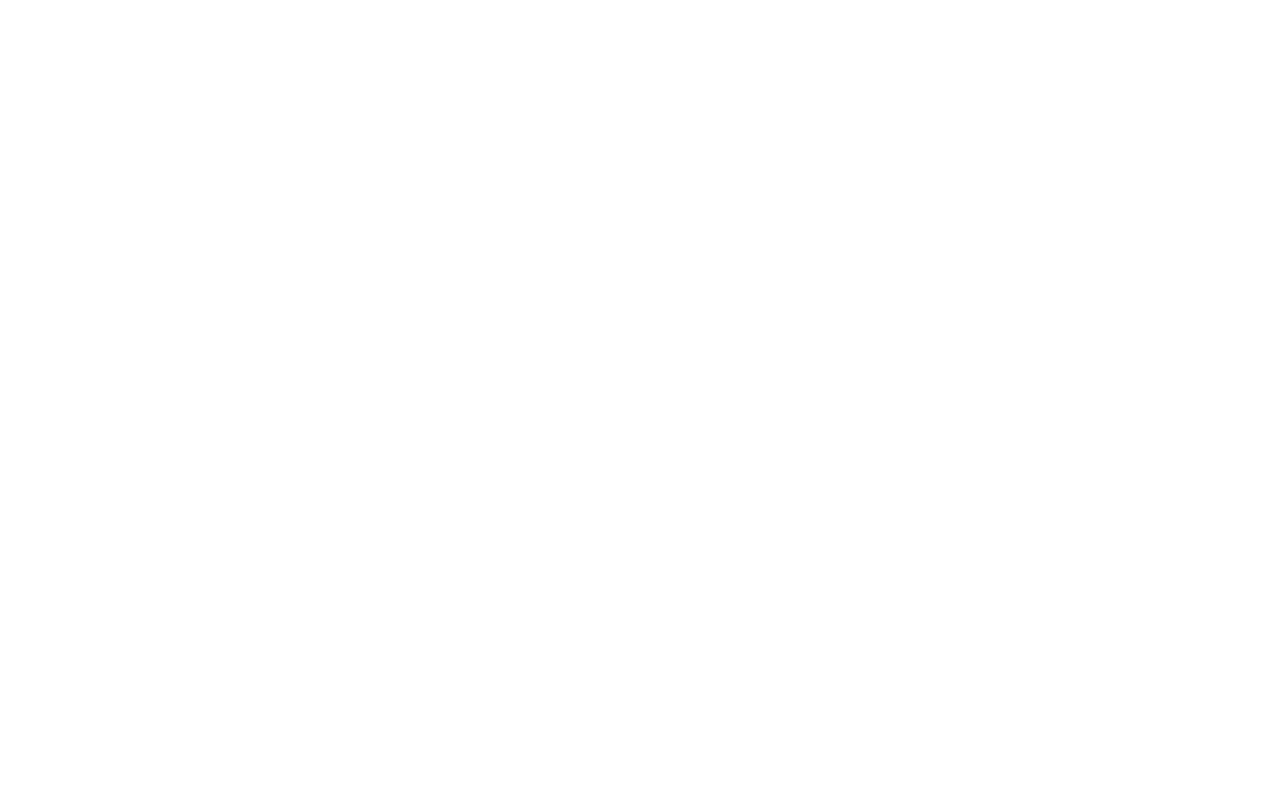
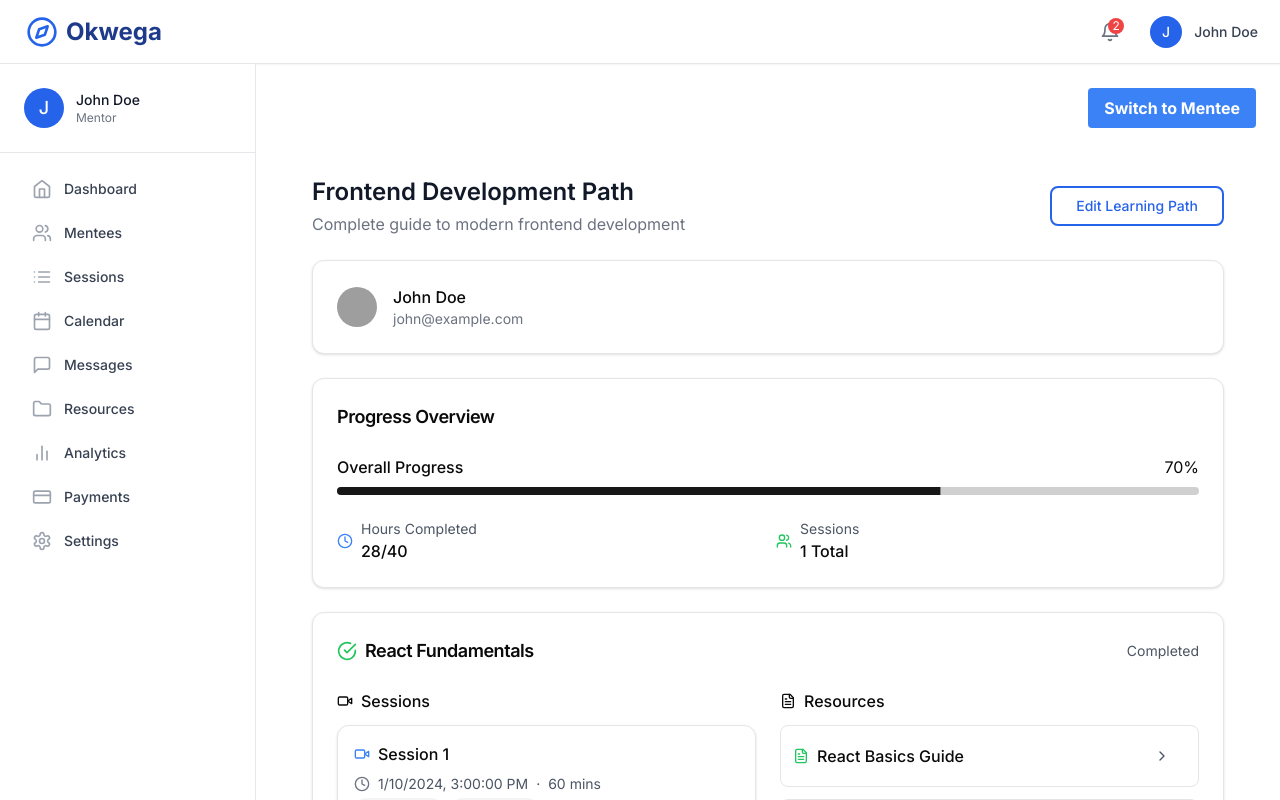
Before and after one commit to AriyoX/okwega-main-ui, a React (Vite) app: page /mentees/1/learning-path in a window 1280 px wide. Before the commit this address had no page. Shown: the top 800 px of the page. Built offline with nearby package versions, Linux system fonts and the light colour scheme; grey boxes are pictures that could not be loaded.

Commit message:
Mentees page

```diff
--- a/src/App.tsx
+++ b/src/App.tsx
@@ -12,6 +12,8 @@
 import MessagesPage from './pages/MessagePage';
 import ResourcesPage from './pages/ResourcesPage';
 import MenteePage from './pages/MenteesPage';
+import CreateLearningPath from './pages/CreateLearningPath';
+import ViewLearningPath from './pages/ViewLearningPath';
 
 function App() {
     const [isSidebarOpen, setIsSidebarOpen] = useState(false);
@@ -126,6 +128,22 @@
                         </Layout>
                     }
                 />
+                <Route
+                    path="mentees/:menteeId/learning-path/create"
+                    element={
+                        <Layout>
+                          <CreateLearningPath />
+                        </Layout>
+                      }
+                  />
+                <Route
+                    path="mentees/:menteeId/learning-path/"
+                    element={
+                        <Layout>
+                          <ViewLearningPath />
+                        </Layout>
+                      }
+                  />
             </Routes>
         </Router>
     );
--- a/src/components/CreateLearningPathModal.tsx
+++ b/src/pages/CreateLearningPath.tsx
@@ -6,6 +6,8 @@
 import { Textarea } from '@/components/ui/textarea';
 import Button from '@/components/ui/button';
 import { Select, SelectContent, SelectItem, SelectTrigger, SelectValue } from '@/components/ui/select';
+// eslint-disable-next-line @typescript-eslint/no-unused-vars
+import { createLearningPath } from '../services/MockData';
 
 interface Module {
   id: string;
@@ -108,7 +110,7 @@
     // Here you would typically make an API call to save the learning path
     console.log('Submitting learning path:', formData);
     // Navigate to the view page after successful creation
-    navigate(`/mentor/mentee/${menteeId}/learning-path`);
+    navigate(`/mentees/${menteeId}/learning-path`);
   };
 
   return (
--- a/src/pages/MenteesPage.tsx
+++ b/src/pages/MenteesPage.tsx
@@ -19,6 +19,7 @@
 import Button from '@/components/ui/button';
 import { Tabs, TabsContent, TabsList, TabsTrigger } from '@/components/ui/tabs';
 import { VideoPreviewModal } from '@/components/VideoPreviewModal';
+import { mockMentees } from '../services/MockData';
 
 // Updated Types
 interface Mentee {
@@ -94,86 +95,6 @@
   };
 }
 
-// Updated mock data
-const mockMentees: Mentee[] = [
-  {
-    id: '1',
-    name: 'John Doe',
-    email: 'john@example.com',
-    status: 'pending',
-    initialSession: {
-      type: 'video',
-      sessionType: 'introductory',
-      description: '30-minute introductory call to discuss learning goals and expectations',
-      dateTime: '2025-02-01T10:00:00'
-    }
-  },
-  {
-    id: '2',
-    name: 'Jane Smith',
-    email: 'jane@example.com',
-    status: 'pending',
-    initialSession: {
-      type: 'video',
-      sessionType: 'consultory',
-      description: '45-minute consultation to review technical challenges and provide guidance',
-      dateTime: '2025-02-02T14:30:00'
-    }
-  },
-  {
-    id: '3',
-    name: 'Alice Johnson',
-    email: 'alice@example.com',
-    status: 'pending',
-    initialSession: {
-      type: 'video',
-      sessionType: 'full',
-      description: '60-minute comprehensive mentoring session focusing on advanced React concepts',
-      dateTime: '2025-02-03T11:00:00'
-    }
-  },
-  {
-    id: '4',
-    name: 'Bob Wilson',
-    email: 'bob@example.com',
-    status: 'pending',
-    initialSession: {
-      type: 'message',
-      description: 'Direct messaging to discuss potential mentorship opportunity'
-    }
-  },
-  {
-    id: '5',
-    name: 'Sarah Chen',
-    email: 'sarah@example.com',
-    status: 'active',
-    initialSession: {
-      type: 'video',
-      sessionType: 'full',
-      description: 'Regular mentoring session',
-      dateTime: '2025-01-15T09:00:00'
-    },
-    learningPath: {
-      id: 'lp1',
-      title: 'Frontend Development',
-      description: 'Complete frontend development pathway',
-      progress: 30,
-      totalHours: 40,
-      completedHours: 12,
-      mentorId: 1,
-      mentorName: 'David Kumar',
-      modules: [],
-      totalSessions: 10,
-      completedSessions: 3,
-      mentor: {
-        id: 1,
-        name: 'David Kumar',
-        avatar: '',
-        role: 'Senior Developer'
-      }
-    }
-  }
-];
 
 const MenteesPage = () => {
   const navigate = useNavigate();
@@ -198,11 +119,11 @@
   };
 
   const handleCreateLearningPath = (menteeId: string) => {
-    navigate(`/mentor/mentee/${menteeId}/learning-path/create`);
+    navigate(`/mentees/${menteeId}/learning-path/create`);
   };
 
   const handleViewLearningPath = (menteeId: string) => {
-    navigate(`/mentor/mentee/${menteeId}/learning-path`);
+    navigate(`/mentees/${menteeId}/learning-path`);
   };
 
   const handleJoinSession = (mentee: Mentee) => {
--- a/src/components/ViewLearningPathModal.tsx
+++ b/src/pages/ViewLearningPath.tsx
@@ -16,6 +16,8 @@
 import { Avatar, AvatarFallback, AvatarImage } from '@/components/ui/avatar';
 import { VideoPreviewModal } from '@/components/VideoPreviewModal';
 import { QuizModal } from '@/components/QuizModal';
+// eslint-disable-next-line @typescript-eslint/no-unused-vars
+import { getLearningPath } from '../services/MockData';
 
 // Using the same interfaces from the learning path page
 interface Session {
--- /dev/null
+++ b/src/services/MockData.ts
@@ -0,0 +1,227 @@
+/* eslint-disable @typescript-eslint/no-unused-vars */
+// Updated Types
+interface Mentee {
+    id: string;
+    name: string;
+    email: string;
+    status: 'pending' | 'active' | 'rejected';
+    initialSession: {
+      type: 'video' | 'message';
+      sessionType?: 'introductory' | 'consultory' | 'full';
+      description: string;
+      dateTime?: string;
+    };
+    learningPath?: LearningPath;
+  }
+
+  interface Module {
+      id: number;
+      title: string;
+      completed: boolean;
+      resources: {
+        id: number;
+        title: string;
+        type: 'document' | 'video';
+        url?: string;
+      }[];
+      sessions: Session[];
+  }
+
+  interface Session {
+      id: string;
+        learningPathId: string;
+        learningPathTitle: string;
+        sessionNumber: number;
+      mentorId: number;
+      mentorName: string;
+      mentorRole: string;
+      mentorCompany: string;
+      type: 'video' | 'quiz';
+      status: 'scheduled' | 'completed' | 'cancelled';
+      dateTime: string;
+      duration: number;
+      topics: string[];
+      notes?: string;
+      rating?: number;
+      feedback?: string;
+      quizDetails?: {
+        quizId: string;
+        title: string;
+        score?: number;
+        totalQuestions: number;
+        duration?: number;
+      };
+  }
+
+  interface LearningPath {
+    id: string;
+    title: string;
+    description: string;
+    progress: number;
+    totalHours: number;
+    completedHours: number;
+    mentorId: number;
+    mentorName: string;
+    modules: Module[];
+    totalSessions: number;
+    completedSessions: number;
+    mentor: {
+      id: number;
+      name: string;
+      avatar: string;
+      role: string;
+    };
+  }
+
+export const mockMentees: Mentee[] = [
+    {
+      id: '1',
+      name: 'John Doe',
+      email: 'john@example.com',
+      status: 'pending',
+      initialSession: {
+        type: 'video',
+        sessionType: 'introductory',
+        description: '30-minute introductory call to discuss learning goals and expectations',
+        dateTime: '2025-02-01T10:00:00'
+      }
+    },
+    {
+      id: '2',
+      name: 'Jane Smith',
+      email: 'jane@example.com',
+      status: 'pending',
+      initialSession: {
+        type: 'video',
+        sessionType: 'consultory',
+        description: '45-minute consultation to review technical challenges and provide guidance',
+        dateTime: '2025-02-02T14:30:00'
+      }
+    },
+    {
+      id: '3',
+      name: 'Alice Johnson',
+      email: 'alice@example.com',
+      status: 'pending',
+      initialSession: {
+        type: 'video',
+        sessionType: 'full',
+        description: '60-minute comprehensive mentoring session focusing on advanced React concepts',
+        dateTime: '2025-02-03T11:00:00'
+      }
+    },
+    {
+      id: '4',
+      name: 'Bob Wilson',
+      email: 'bob@example.com',
+      status: 'pending',
+      initialSession: {
+        type: 'message',
+        description: 'Direct messaging to discuss potential mentorship opportunity'
+      }
+    },
+    {
+      id: '5',
+      name: 'Sarah Chen',
+      email: 'sarah@example.com',
+      status: 'active',
+      initialSession: {
+        type: 'video',
+        sessionType: 'full',
+        description: 'Regular mentoring session',
+        dateTime: '2025-01-15T09:00:00'
+      },
+      learningPath: {
+        id: 'lp1',
+        title: 'Frontend Development',
+        description: 'Complete frontend development pathway',
+        progress: 30,
+        totalHours: 40,
+        completedHours: 12,
+        mentorId: 1,
+        mentorName: 'David Kumar',
+        modules: [],
+        totalSessions: 10,
+        completedSessions: 3,
+        mentor: {
+          id: 1,
+          name: 'David Kumar',
+          avatar: '',
+          role: 'Senior Developer'
+        }
+      }
+    }
+  ];
+
+  export const mockLearningPaths: { [key: string]: LearningPath } = {
+    'lp1': {
+      id: 'lp1',
+      title: 'Frontend Development Path',
+      description: 'Complete guide to modern frontend development',
+      progress: 70,
+      totalHours: 40,
+      completedHours: 28,
+      mentorId: 1,
+      mentorName: 'David Kumar',
+      totalSessions: 10,
+      completedSessions: 7,
+      mentor: {
+        id: 1,
+        name: 'David Kumar',
+        avatar: '/api/placeholder/32/32',
+        role: 'Senior Developer'
+      },
+      modules: [
+        {
+          id: 1,
+          title: 'React Fundamentals',
+          completed: true,
+          resources: [
+            { id: 1, title: 'React Basics Guide', type: 'document' },
+            { id: 2, title: 'Component Architecture', type: 'video' }
+          ],
+          sessions: [
+            {
+              id: 'session-1',
+              learningPathId: 'lp1',
+              learningPathTitle: 'Frontend Development Path',
+              sessionNumber: 1,
+              mentorId: 1,
+              mentorName: 'Sarah Wilson',
+              mentorRole: 'Senior Software Engineer',
+              mentorCompany: 'Google',
+              type: 'video',
+              status: 'completed',
+              dateTime: '2024-01-10T15:00',
+              duration: 60,
+              topics: ['React Basics', 'Components'],
+              rating: 5,
+              feedback: 'Great session! The mentee showed good understanding of React basics.'
+            }
+          ]
+        }
+      ]
+    }
+  };
+
+  export function getLearningPath(pathId: string): LearningPath | undefined {
+    return mockLearningPaths[pathId];
+  }
+
+  export function createLearningPath(learningPath: Partial<LearningPath>): string {
+    const newId = `lp${Object.keys(mockLearningPaths).length + 1}`;
+    mockLearningPaths[newId] = {
+      ...learningPath,
+      id: newId
+    } as LearningPath;
+    return newId;
+  }
+
+  export function updateLearningPath(pathId: string, updates: Partial<LearningPath>): void {
+    if (mockLearningPaths[pathId]) {
+      mockLearningPaths[pathId] = {
+        ...mockLearningPaths[pathId],
+        ...updates
+      };
+    }
+  }
```
